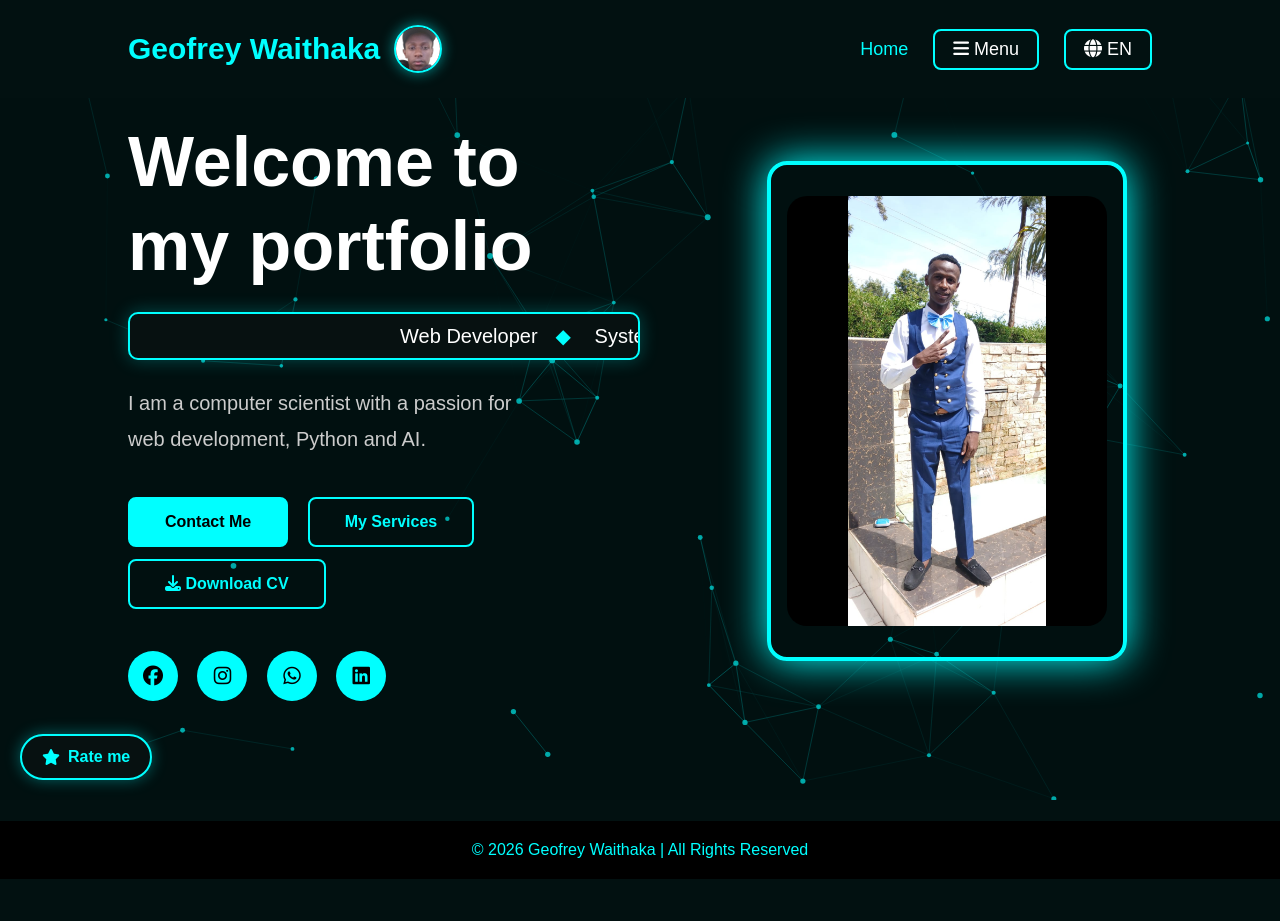
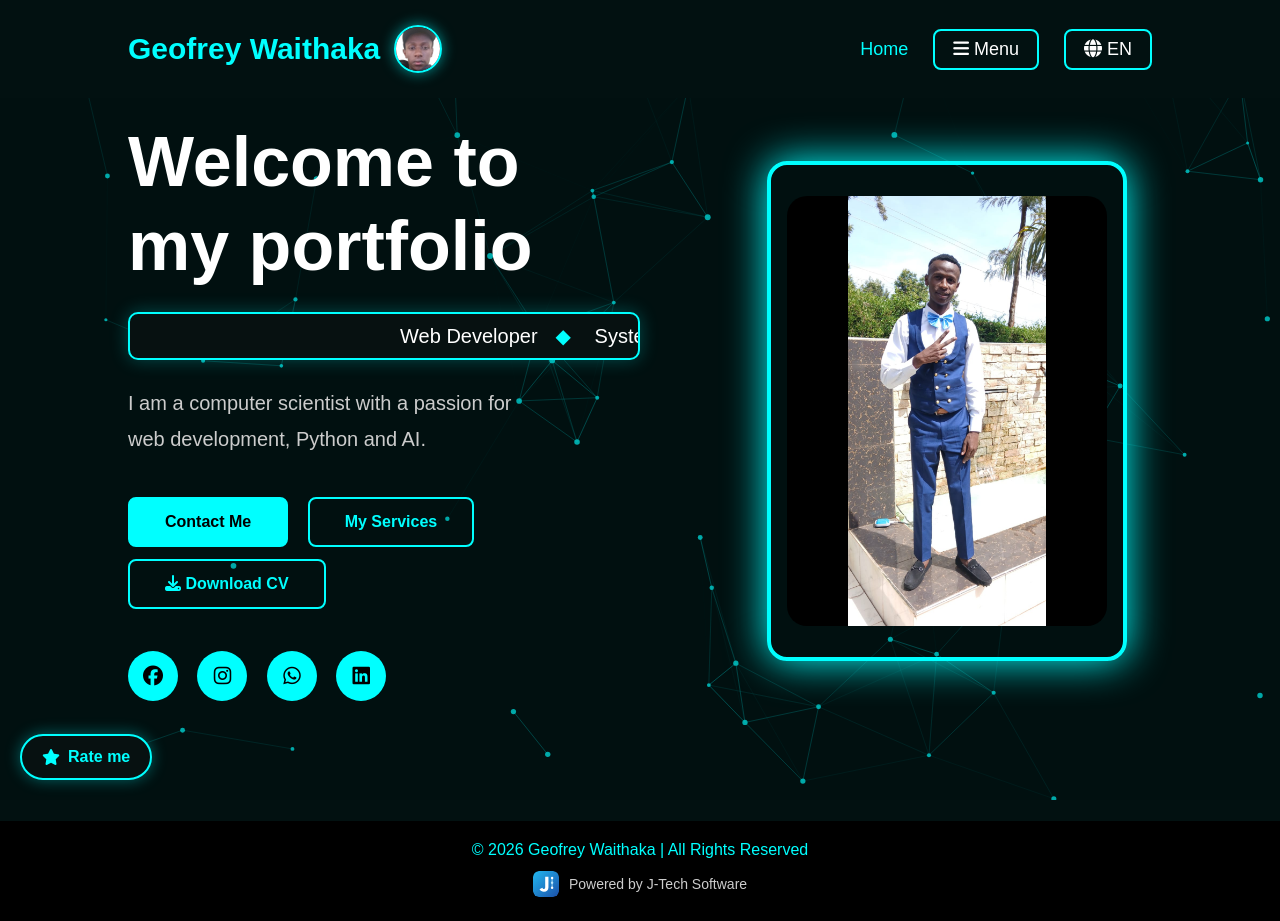
Before and after one commit to jeffmkuu/JEFF, a plain HTML site: page index.html in a window 1280 px wide. Before the commit the page ends 879 px from the top, so only its background shows below. Drawn offline with Linux system fonts and the light colour scheme; no server answers.

Commit message:
Add files via upload

```diff
--- a/index.html
+++ b/index.html
@@ -109,6 +109,32 @@
 
         [dir="rtl"] .ticker-track{
             direction:ltr;
+        }
+
+        .powered{
+            display:inline-flex;
+            align-items:center;
+            gap:10px;
+            margin-top:12px;
+            color:#cccccc;
+            font-size:14px;
+            text-decoration:none;
+            transition:color 0.3s;
+        }
+
+        .powered img{
+            width:26px;
+            height:26px;
+            border-radius:6px;
+        }
+
+        .powered:hover{
+            color:#00ffff;
+        }
+
+        .powered:focus-visible{
+            outline:3px solid #00ffff;
+            outline-offset:3px;
         }
 
         .hire-dialog h3:focus{
@@ -759,6 +785,12 @@
 
     <footer>
         <p>&copy; 2026 Geofrey Waithaka | All Rights Reserved</p>
+
+        <!-- To link this somewhere else, change the href below -->
+        <a class="powered" href="demo-school.html" target="_blank" rel="noopener" title="See a demo of a J-Tech Software system">
+            <img src="jtech-logo.svg" alt="" width="26" height="26">
+            <span>Powered by J-Tech Software</span>
+        </a>
     </footer>
 
     <!-- HIRE CONFIRMATION: opens when a visitor presses "Hire" on a service.
--- a/lang.js
+++ b/lang.js
@@ -82,7 +82,8 @@
     "Your email (optional, only I can see it)":["Barua pepe yako (si lazima, mimi tu ninaiona)","Tu correo (opcional, solo yo lo veo)","Votre e-mail (facultatif, moi seul le vois)","بريدك الإلكتروني (اختياري، أراه أنا فقط)"],
     "Your comment":["Maoni yako","Tu comentario","Votre commentaire","تعليقك"],
     "Your name, rating and comment will be shown on the Reviews page. Your email stays private.":["Jina lako, ukadiriaji na maoni vitaonyeshwa kwenye ukurasa wa Maoni. Barua pepe yako hubaki siri.","Tu nombre, valoración y comentario se mostrarán en la página de reseñas. Tu correo permanece privado.","Votre nom, votre note et votre commentaire seront affichés sur la page des avis. Votre e-mail reste privé.","سيظهر اسمك وتقييمك وتعليقك في صفحة التقييمات. يبقى بريدك الإلكتروني خاصًا."],
-    "Send my review":["Tuma maoni yangu","Enviar mi reseña","Envoyer mon avis","أرسل تقييمي"]
+    "Send my review":["Tuma maoni yangu","Enviar mi reseña","Envoyer mon avis","أرسل تقييمي"],
+    "Powered by J-Tech Software":["Imeendeshwa na J-Tech Software","Desarrollado por J-Tech Software","Propulsé par J-Tech Software","بدعم من J-Tech Software"]
     };
 
     var lang = "en-GB", orig = new WeakMap(), mine = new WeakMap();
```
Also changed, not shown: jtech-logo.svg (added).
